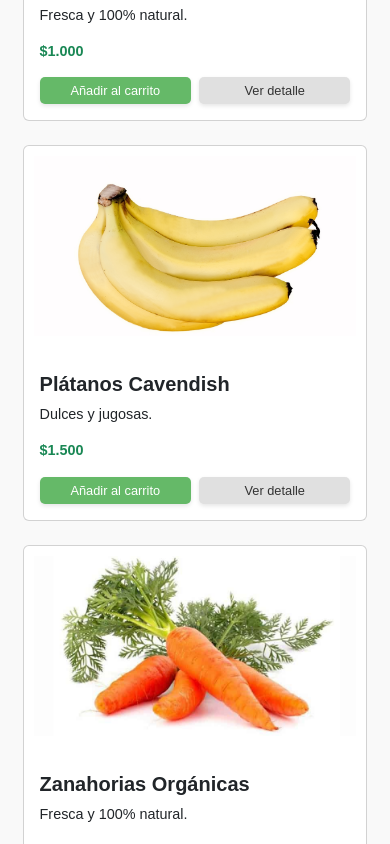
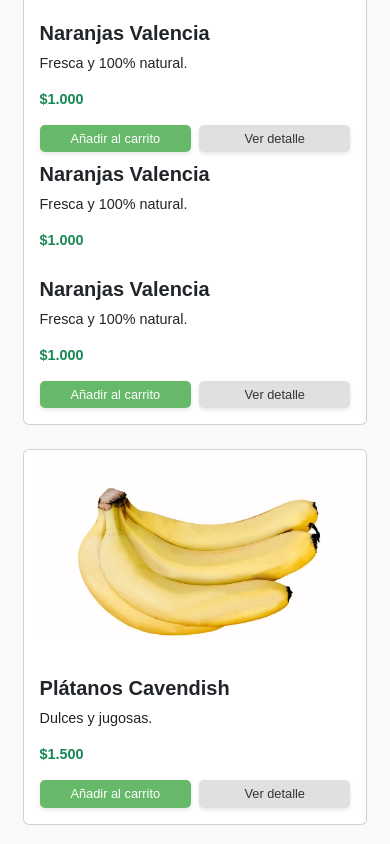
Before and after one commit to Moreella/huerto-hogar-2, a React (Vite) app in the folder frontend/: page /tienda in a window 390 px wide. Shown: the part 1620-2464 px from the top of the page. Built offline with nearby package versions, Linux system fonts and the light colour scheme.

Commit message:
Modificación de estructura y categorías

```diff
--- a/frontend/src/pages/Tienda.jsx
+++ b/frontend/src/pages/Tienda.jsx
@@ -1,9 +1,17 @@
 import 'bootstrap/dist/css/bootstrap.min.css';
 import 'bootstrap/dist/js/bootstrap.bundle.min.js';
 import '../styles/Tienda.css';
+
+
+import '../styles/style-buttons.css';
+
+
 import '../styles/Card-style.css';
 import Categorias from "../components/Categorias";
+
 import { useCarrito } from "../context/CarritoContext";
+
+
 
 
 export default function Tienda() {
@@ -29,6 +37,11 @@ export default function Tienda() {
       </section>
 
 
+
+      <section className="row g-4">
+        <div className="col-md-3">
+
+
           <main className="container my-5">
             <Categorias />
             {/* ...resto del contenido */}
@@ -51,6 +64,7 @@ export default function Tienda() {
                   <p className="card-text">Dulces y jugosas.</p>
                   <p className="fw-bold text-success">$1.200</p>
 
+
                   {/* 🔹 Contenedor de botones alineados */}
                   <div className="d-flex justify-content-between gap-2 mt-auto">
                     <button
@@ -70,7 +84,9 @@ export default function Tienda() {
               </div>
             </div>
 
+
             <div className="col-md-3 col-sm-6 col-12">
+
               <div className="card h-100">
                 <img
                   src={producto.img}
@@ -78,9 +94,37 @@ export default function Tienda() {
                   className="card-img-top"
                 />
                 <div className="card-body d-flex flex-column">
+
                   <h5 className="card-title">Naranjas Valencia</h5>
                   <p className="card-text">Fresca y 100% natural.</p>
                   <p className="fw-bold text-success">$1.000</p>
+
+                  {/* 🔹 Contenedor de botones alineados */}
+                  <div className="d-flex justify-content-between gap-2 mt-auto">
+                    <button
+                      className="btn add-to-cart flex-fill"
+                      data-nombre="Naranjas Valencia"
+                      data-precio="1000"
+                      data-imagen="/img/p2.jpg"
+                    >
+                      Añadir al carrito
+                    </button>
+
+                    <button className="btn btn-ver-detalle flex-fill">
+                      Ver detalle
+                    </button>
+                  </div>
+
+                  <h5 className="card-title">{producto.nombre}</h5>
+                  <p className="card-text">{producto.descripcion}</p>
+                  <p className="fw-bold text-success">
+                    ${producto.precio.toLocaleString("es-CL")}
+                  </p>
+
+                  <h5 className="card-title">Naranjas Valencia</h5>
+                  <p className="card-text">Fresca y 100% natural.</p>
+                  <p className="fw-bold text-success">$1.000</p>
+
 
                   <div className="d-flex justify-content-between gap-2 mt-auto">
                     <button
@@ -314,10 +358,48 @@ export default function Tienda() {
                     </button>
                   </div>
 
+
+                  <button className="btn btn-secondary mt-2">
+                    Ver detalle
+                  </button>
+
+                </div>
+              </div>
+            </div>
+
+            <div className="col-md-3">
+              <div className="card h-100">
+                <img
+                  src="/img/p1.jpg"
+                  alt="producto2"
+                  className="card-img-top"
+                />
+                <div className="card-body d-flex flex-column">
+                  <h5 className="card-title">Manzanas Fuji</h5>
+                  <p className="card-text">Dulces y jugosas.</p>
+                  <p className="fw-bold text-success">$1.200</p>
+
+                  {/* 🔹 Contenedor de botones alineados */}
+                  <div className="d-flex justify-content-between gap-2 mt-auto">
+                    <button
+                      className="btn add-to-cart flex-fill"
+                      data-nombre="Manzanas Fuji"
+                      data-precio="1200"
+                      data-imagen="/img/p1.jpg"
+                    >
+                      Añadir al carrito
+                    </button>
+
+                    <button className="btn btn-ver-detalle flex-fill">
+                      Ver detalle
+                    </button>
+                  </div>
                 </div>
               </div>
             </div>
           </section>
+          /</div>
+      </section>
     </main>
   );
 }
```
Lines whose indentation alone changed are shown as unchanged.
